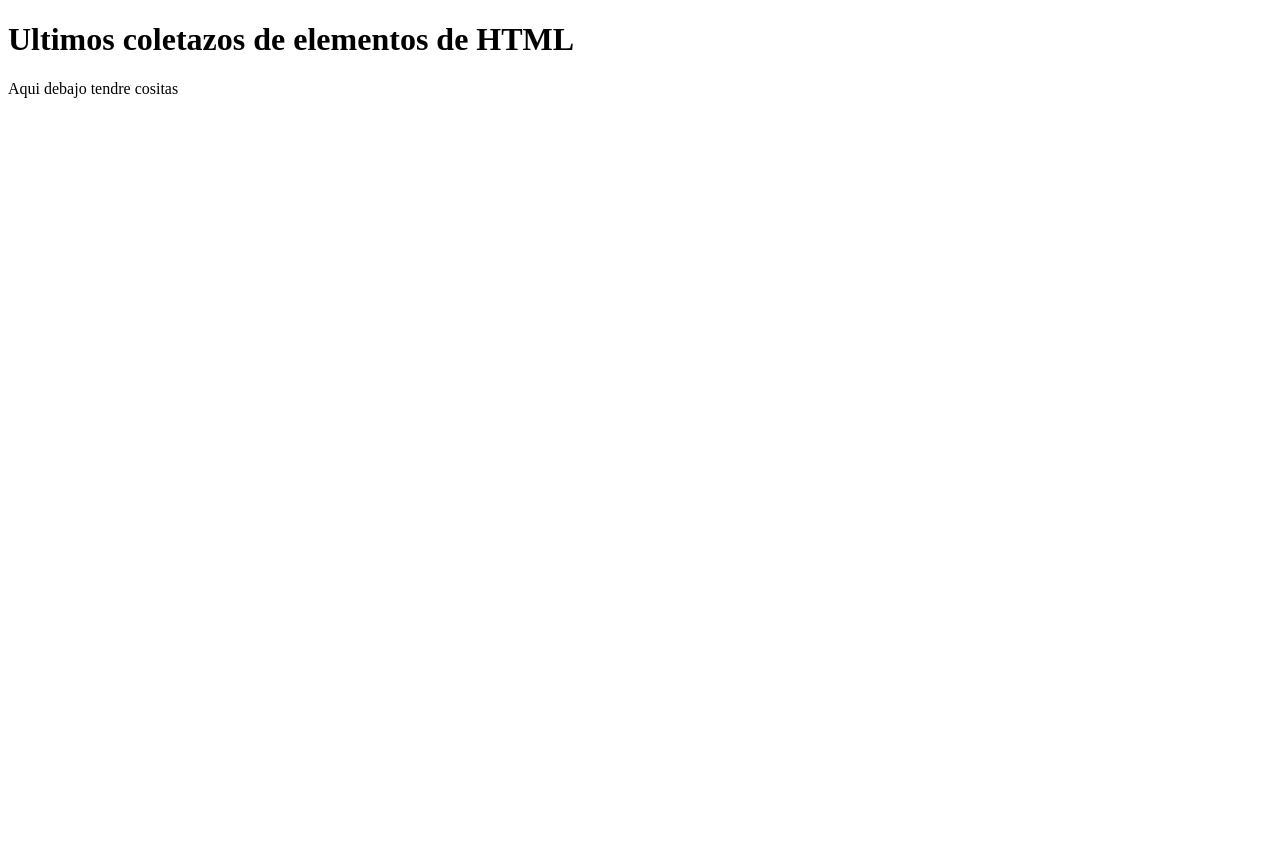
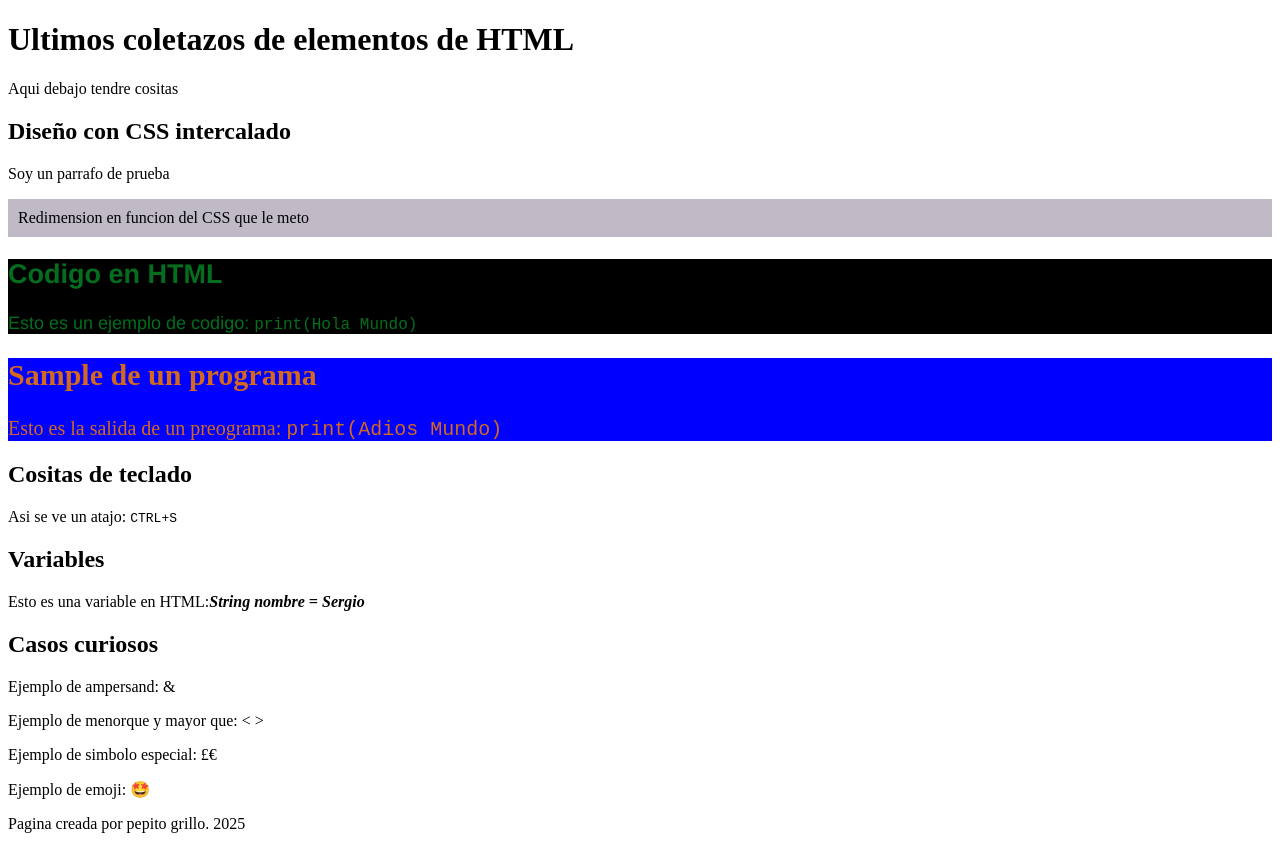
Before and after one commit to SergioBv79/DAM-DAW, a plain HTML site: page clase5_24_03_25/index.html in a window 1280 px wide. Before the commit the page ends 800 px from the top, so only its background shows below. Drawn offline with Linux system fonts and the light colour scheme.

Commit message:
COMMIT CON EJERCICIOS DE TUTORIA 24.03.25

```diff
--- a/clase5_24_03_25/index.html
+++ b/clase5_24_03_25/index.html
@@ -12,5 +12,45 @@
         <h1> Ultimos coletazos de elementos de HTML </h1>
         <p>Aqui debajo tendre cositas</p>
     </header>
+
+    <main>
+        <section id="responsive">
+            <h2>Diseño con CSS intercalado</h2>
+            <p>Soy un parrafo de prueba</p>
+            <p style= "background-color: rgb(192, 185, 198); padding: 10px;"> Redimension en funcion del CSS que le meto</p>
+        </section>
+        <!-- el comentario se puede generar con un atajo que es CONTRL+K+C -->
+        <!--COMPUTERCODE  -->
+        <section id="computercode">
+            <h2> Codigo en HTML</h2>
+            <p>Esto es un ejemplo de codigo: <code>print(Hola Mundo)</code></p>
+        </section>
+
+        <section id="sample">
+            <h2> Sample de un programa</h2>
+            <p>Esto es la salida de un preograma: <samp>print(Adios Mundo)</samp></p>
+        </section>
+        <section>
+            <h2>Cositas de teclado</h2>
+            <p>Asi se ve un atajo: <kbd>CTRL+S</kbd></p>
+        </section>
+        <section>
+            <h2>Variables</h2>
+            <p>Esto es una variable en HTML:<strong><var>String nombre = Sergio</var></strong></p>
+        </section>
+
+        <!-- & y uso <> -->
+        <h2>Casos curiosos</h2>
+        <p>Ejemplo de ampersand: &amp;</p>
+        <p>Ejemplo de menorque y mayor que: &lt; &gt;</p>
+        <p>Ejemplo de simbolo especial: &pound;&euro;</p>
+        <p>Ejemplo de emoji: 🤩</p>
+    </main>
+
+            <!--  -->
+            <footer>
+                <p>Pagina creada por pepito grillo. 2025</p>
+            </footer>
+
 </body>
 </html>
--- a/clase5_24_03_25/styles/styles.css
+++ b/clase5_24_03_25/styles/styles.css
@@ -0,0 +1,13 @@
+#computercode{
+    color: rgb(3, 111, 30);
+    font-family: 'Franklin Gothic Medium', 'Arial Narrow', Arial, sans-serif;
+    font-size: large;
+    background-color: black;
+
+}
+
+#sample{
+    color: chocolate;
+    font-size: 20px;
+    background-color: blue;
+}
```
